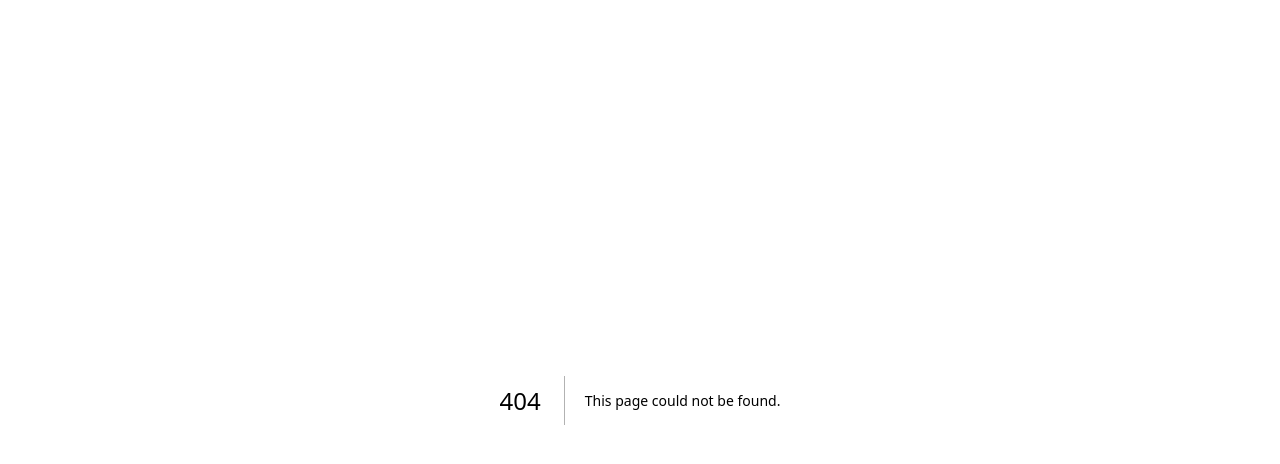
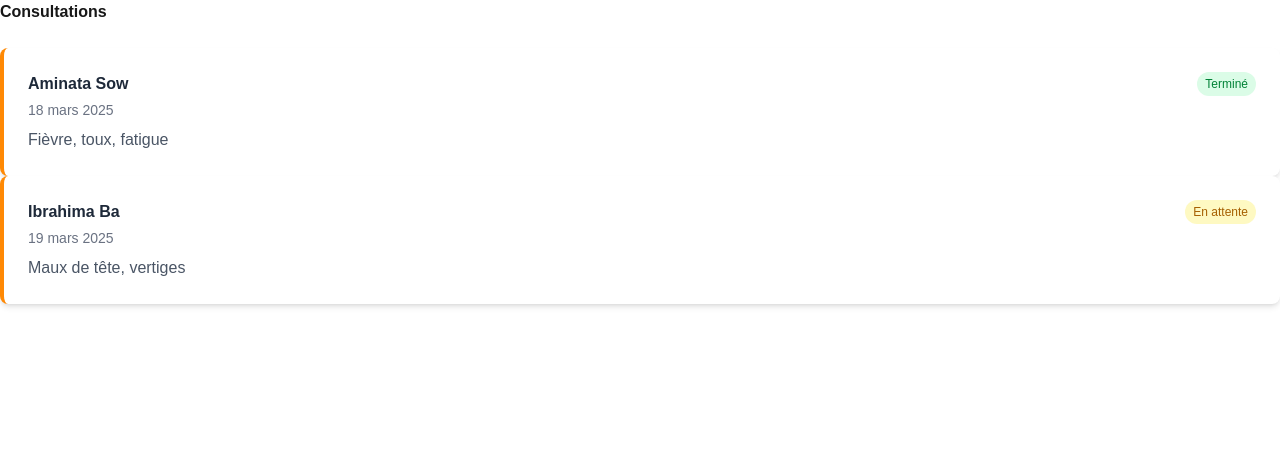
Before and after one commit to Daba004/sensante, a Next.js app: page /consultations in a window 1280 px wide. Before the commit this address had no page. Shown: the top 464 px of the page. Built offline with nearby package versions, Linux system fonts and the light colour scheme.

Commit message:
Page consultations (Medecin)

```diff
--- /dev/null
+++ b/src/app/consultations/page.tsx
@@ -0,0 +1,24 @@
+import ConsultationCard
+from "@/components/ConsultationCard";
+export default function ConsultationsPage() {
+return (
+<div>
+<h1 className="text -2xl font-bold
+text-gray -800 mb-6">
+Consultations
+</h1>
+<div className="space -y-4">
+<ConsultationCard
+patient="Aminata Sow"
+date="18 mars 2025"
+symptomes="Fièvre, toux, fatigue"
+statut="termine" />
+<ConsultationCard
+patient="Ibrahima Ba"
+date="19 mars 2025"
+symptomes="Maux de tête, vertiges"
+statut="en_attente" />
+</div>
+</div>
+);
+}
```
Also changed, not shown: 1 other file (tests, documents, lock files or other folders).
